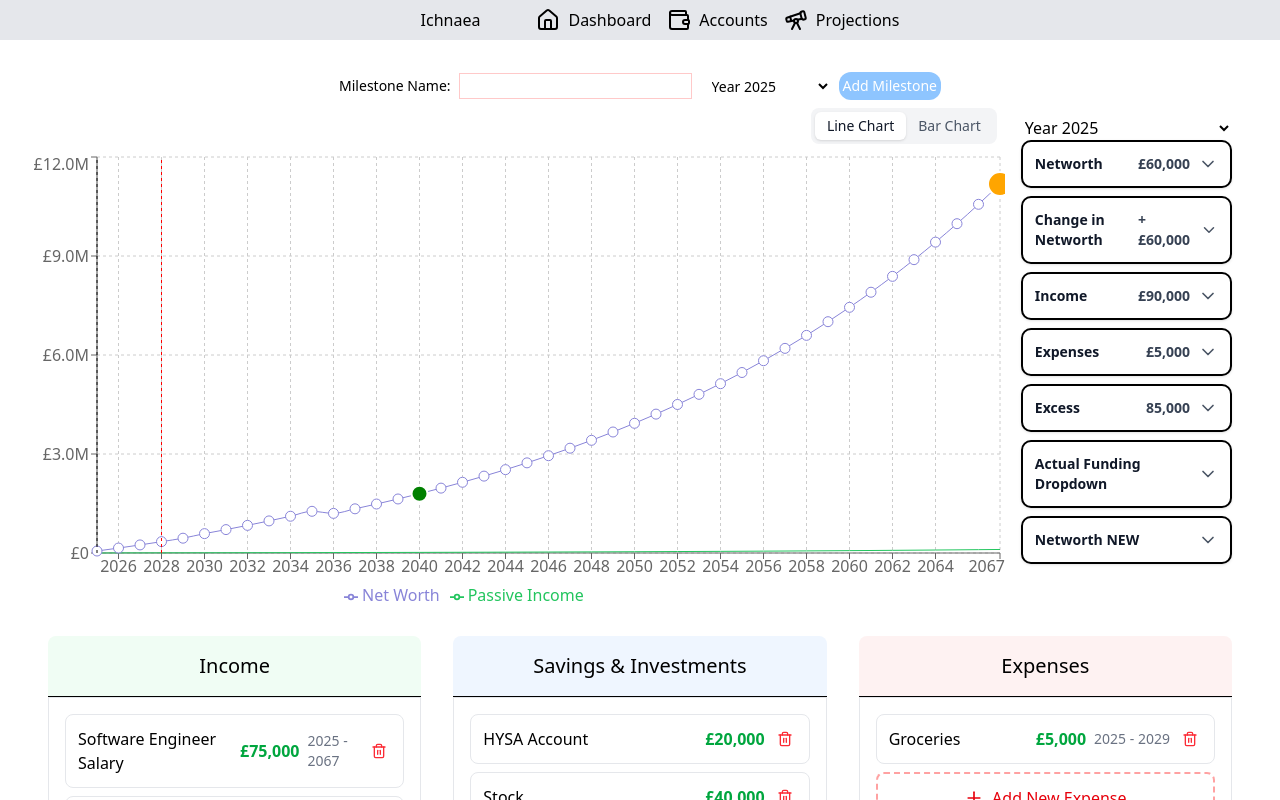
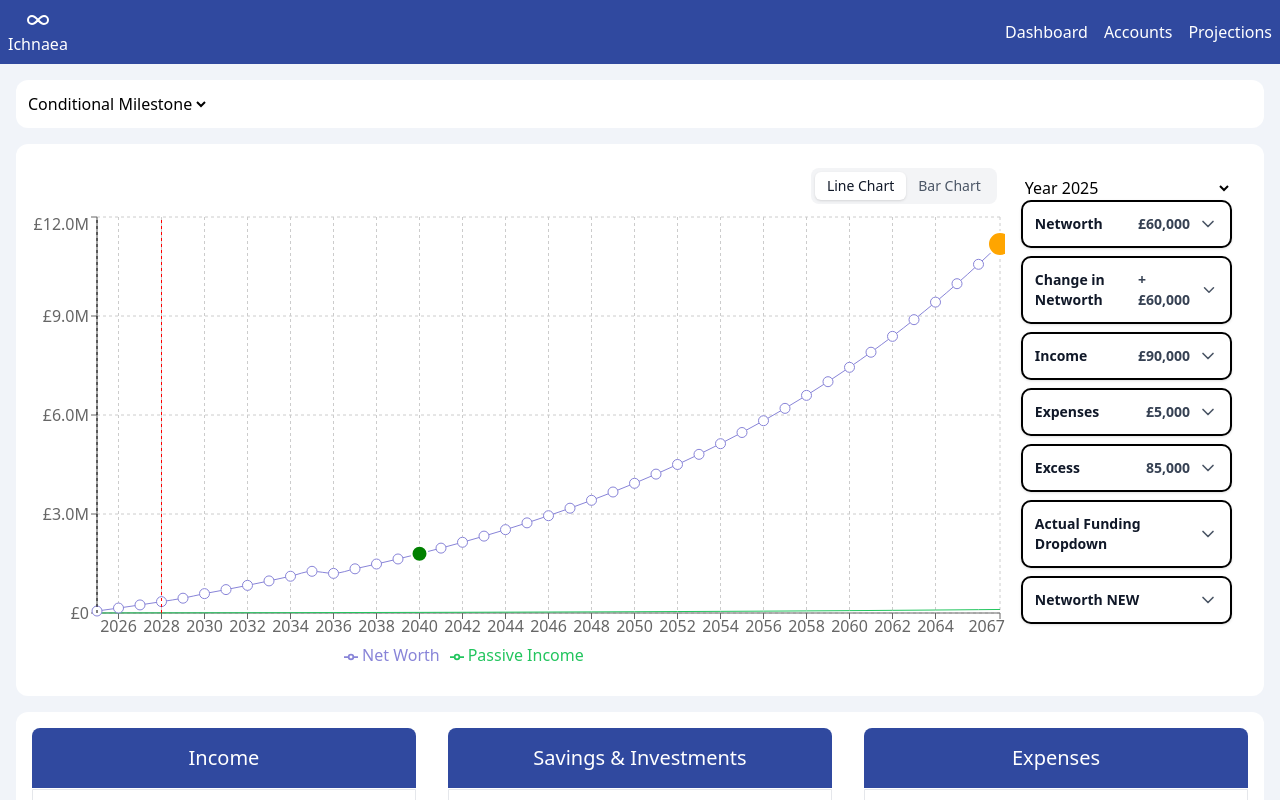
Before and after one commit to JSOClarke/ichnaea-main, a React (Vite) app: page /projections in a window 1280 px wide. Built offline with nearby package versions, Linux system fonts and the light colour scheme.

Commit message:
Changed themes to blue and white and added the nav bar at top for setting milestonses etc

```diff
--- a/src/components/AppSidebar/AppSidebar.tsx
+++ b/src/components/AppSidebar/AppSidebar.tsx
@@ -1,13 +1,17 @@
-import { Home, Wallet, Telescope } from "lucide-react";
+import { Home, Wallet, Telescope, Infinity } from "lucide-react";
 import { Link } from "react-router-dom";
 
 interface AppSidebarProps {}
 
 export default function AppSidebar({}) {
   return (
-    <div className="flex bg-gray-200 text-black flex items-center justify-center p-2 ">
+    <div className="flex bg-[#30499f] text-white items-center justify-between  p-2">
       <div className="app-sidebar-container flex items-center justify-center">
-        <h2 className="px-10">Ichnaea</h2>
+        <div className=" flex flex-col items-center">
+          <Infinity />
+          Ichnaea
+        </div>
+        {/* <h2 className=" flex items-center text-[#e27a6d] font-bold "></h2> */}
       </div>
       <nav
         style={{
@@ -17,16 +21,16 @@ export default function AppSidebar({}) {
           paddingLeft: "1rem",
         }}
       >
-        <Link to="/" className="flex gap-2">
-          <Home />
+        <Link to="/" className="flex gap-2 ">
+          {/* <Home /> */}
           Dashboard
         </Link>
         <Link to="/accounts" className="flex gap-2">
-          <Wallet />
+          {/* <Wallet /> */}
           Accounts
         </Link>
         <Link to="/projections" className="flex gap-2">
-          <Telescope />
+          {/* <Telescope /> */}
           Projections
         </Link>
 
--- /dev/null
+++ b/src/components/TopBarRibbon.tsx
@@ -0,0 +1,42 @@
+import { useState } from "react";
+import Milestone from "./milestones/Milestone";
+interface TopBarRibbonProps {
+  yearArray: number[];
+  setMilestones: (milestones: any) => void;
+  yearDropdownItems: YearDropdownItem[];
+}
+const selectors = [
+  { label: "Conditional Milestone", value: "conditionalMilestone" },
+  { label: "Year Milestone", value: "yearMilestone" },
+];
+
+export default function TopBarRibbon({
+  yearArray,
+  setMilestones,
+  yearDropdownItems,
+}: TopBarRibbonProps) {
+  const [milestoneSelected, setMilestoneSelected] = useState("");
+  return (
+    <div className="flex gap-4 min-h-8">
+      <select
+        name="seletors"
+        id="selectors"
+        onChange={(e) => setMilestoneSelected(e.target.value)}
+      >
+        {selectors.map((opt) => {
+          return <option value={opt.value}>{opt.label}</option>;
+        })}
+      </select>
+      {/* <button className="bg-[#30499f] text-white px-4 py-2 rounded-xl">
+        Milestones
+      </button> */}
+      {milestoneSelected === "yearMilestone" ? (
+        <Milestone
+          yearArray={yearArray}
+          setMilestones={setMilestones}
+          yearDropdownItems={yearDropdownItems}
+        />
+      ) : null}
+    </div>
+  );
+}
--- a/src/components/milestones/Milestone.tsx
+++ b/src/components/milestones/Milestone.tsx
@@ -29,8 +29,8 @@ export default function Milestone({
     setMilestoneYear(yearArray[0]);
   }
   return (
-    <div className="flex items-center justify-center">
-      <div className="flex items-center justify-center">
+    <div className="flex items-center">
+      <div className="flex items-center ">
         <label className="text-sm mr-2">Milestone Name:</label>
         <input
           type="text"
--- a/src/pages/ProjectionsPlan.tsx
+++ b/src/pages/ProjectionsPlan.tsx
@@ -4,6 +4,7 @@ import { useState, useMemo } from "react";
 import BottomBar from "../projectionsBottomBar/BottomBar";
 import Milestone from "../components/milestones/Milestone";
 import { useProjectionsContext } from "../ProjectionsContext";
+import TopBarRibbon from "../components/TopBarRibbon";
 
 export default function ProjectionsPlan() {
   const { yearDropdownItems, setMilestones, milestones, chartData } =
@@ -17,15 +18,22 @@ export default function ProjectionsPlan() {
     [chartData]
   );
   return (
-    <div className=" page-container flex flex-col w-full h-full p-8 overflow-y-auto">
-      <div className="">
+    <div className=" page-container bg-[#f1f4f9] flex flex-col w-full h-full p-4 overflow-y-auto">
+      <div className="mb-4 bg-white p-2 flex rounded-xl">
+        <TopBarRibbon
+          yearArray={yearArray}
+          setMilestones={setMilestones}
+          yearDropdownItems={yearDropdownItems}
+        />
+      </div>
+      {/* <div className="mb-4 bg-white p-2 flex rounded-xl ">
         <Milestone
           yearArray={yearArray}
           setMilestones={setMilestones}
           yearDropdownItems={yearDropdownItems}
         />
-      </div>
-      <div className="top-container flex w-full h-[80%] ">
+      </div> */}
+      <div className="top-container flex w-full h-[80%]  p-4 bg-white rounded-xl">
         <div className="w-4/5 h-full outline-none shadow-none">
           <MoneyProjectionChart
             chartData={chartData}
@@ -43,7 +51,7 @@ export default function ProjectionsPlan() {
           />
         </div>
       </div>
-      <div className="bottom-container flex flex-1 ">
+      <div className="bottom-container flex flex-1 bg-white mt-4 rounded-xl">
         <BottomBar />
       </div>
       <div className="flex w-full"></div>
--- a/src/projectionsBottomBar/BottomBar.tsx
+++ b/src/projectionsBottomBar/BottomBar.tsx
@@ -173,7 +173,7 @@ export default function BottomBar() {
     <div className="flex w-full h-full p-4 space-x-8">
       {/* Income Section */}
       <div className="income-container flex-1">
-        <div className="container-title flex items-center justify-center text-xl p-4 bg-green-50 rounded-t-lg border-b">
+        <div className="container-title flex items-center justify-center text-xl text-white p-4 bg-[#30499f] rounded-t-lg border-b">
           Income
         </div>
         <div className="space-y-2 p-4 bg-white rounded-b-lg border border-gray-200">
@@ -197,7 +197,7 @@ export default function BottomBar() {
 
       {/* Savings/Accounts Section */}
       <div className="savings-container flex-1">
-        <div className="container-title flex items-center justify-center text-xl p-4 bg-blue-50 rounded-t-lg border-b">
+        <div className="container-title flex items-center justify-center text-xl p-4 text-white p-4 bg-[#30499f] rounded-t-lg border-b">
           Savings & Investments
         </div>
         <div className="space-y-2 p-4 bg-white rounded-b-lg border border-gray-200">
@@ -221,7 +221,7 @@ export default function BottomBar() {
 
       {/* Expenses Section */}
       <div className="expenses-container flex-1">
-        <div className="container-title flex items-center justify-center text-xl p-4 bg-red-50 rounded-t-lg border-b">
+        <div className="container-title flex items-center justify-center text-xl p-4 text-white  bg-[#30499f] rounded-t-lg border-b">
           Expenses
         </div>
         <div className="space-y-2 p-4 bg-white rounded-b-lg border border-gray-200">
```
